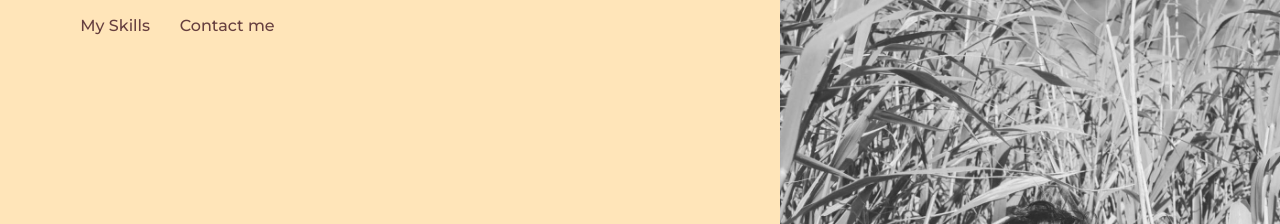
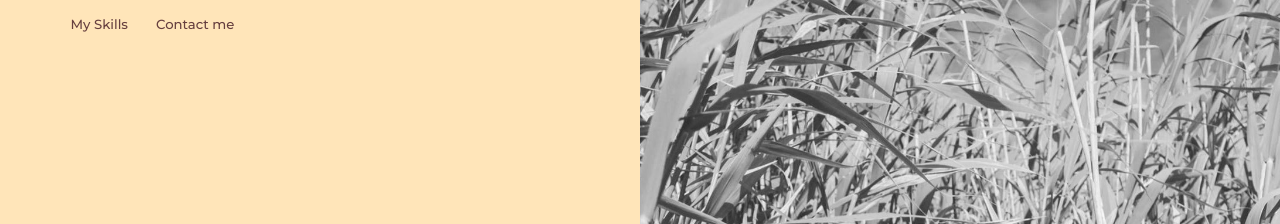
Before and after one commit to hugomorgadinho/CV-CSS, a plain HTML site: page index.html in a window 1280 px wide. Shown: the top 224 px of the page. Drawn offline with Linux system fonts and the light colour scheme; a web font is replaced by a local one.

Commit message:
Update styles.css

```diff
--- a/css/styles.css
+++ b/css/styles.css
@@ -65,7 +65,7 @@ p {
 .top-container {
   background-color: #ffe5b9;
   display: block;
-  padding-top: 39.06rem;
+  padding-top:62.5%;
 
 }
 
@@ -88,8 +88,7 @@ p {
 
 .profile-picture {
     float: right;
-    width:31.25rem;
-    height: 39.06rem;
+    width: 50%;
     position:absolute;
     top: 0rem;
     right: 0.00rem;
@@ -196,17 +195,17 @@ padding-top: 35px;
 .skills-link {
   position: absolute;
   top: 1rem;
-  left: 4rem;
+  left: 3rem;
   width: 8%;
-  font-size: 1rem;
+  font-size: 70%;
 
 }
 
 .contact-link {
   position: absolute;
   top: 1rem;
-  left: 11rem;
+  left: 9rem;
   width: 8%;
-  font-size: 1rem;
+  font-size: 70%;
 
 }
```
